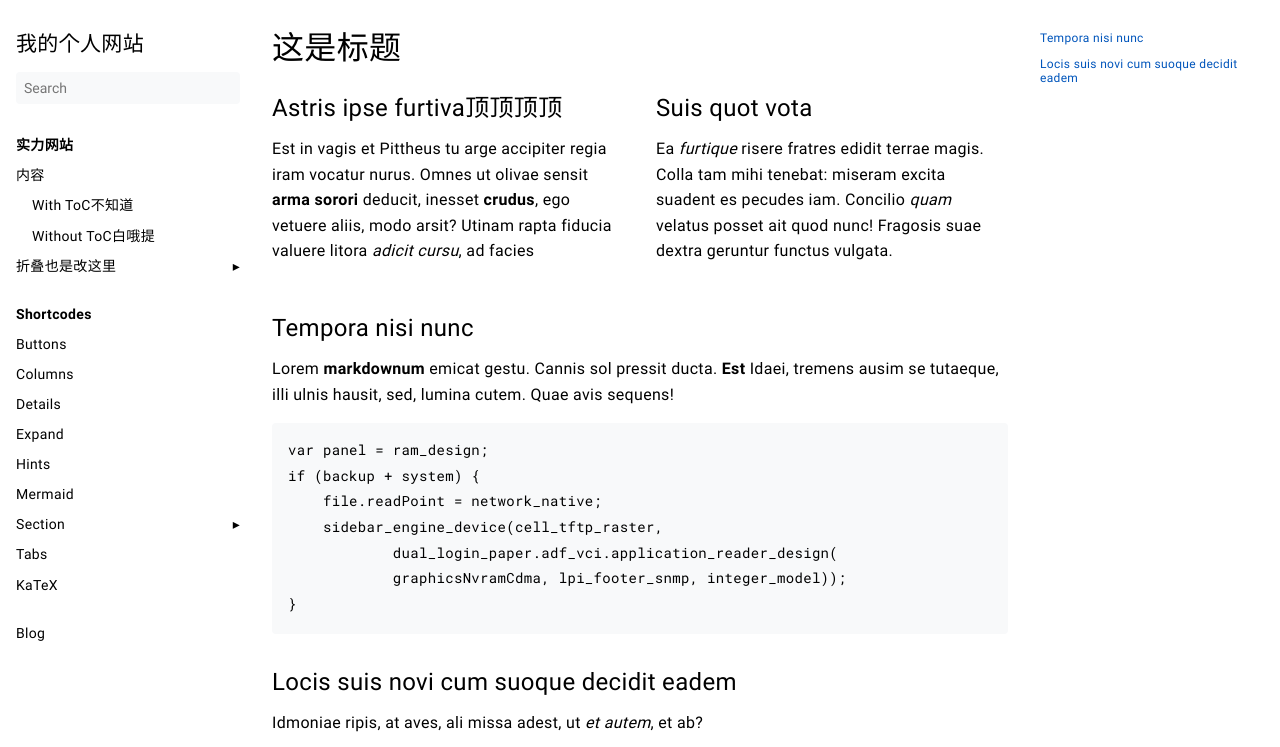
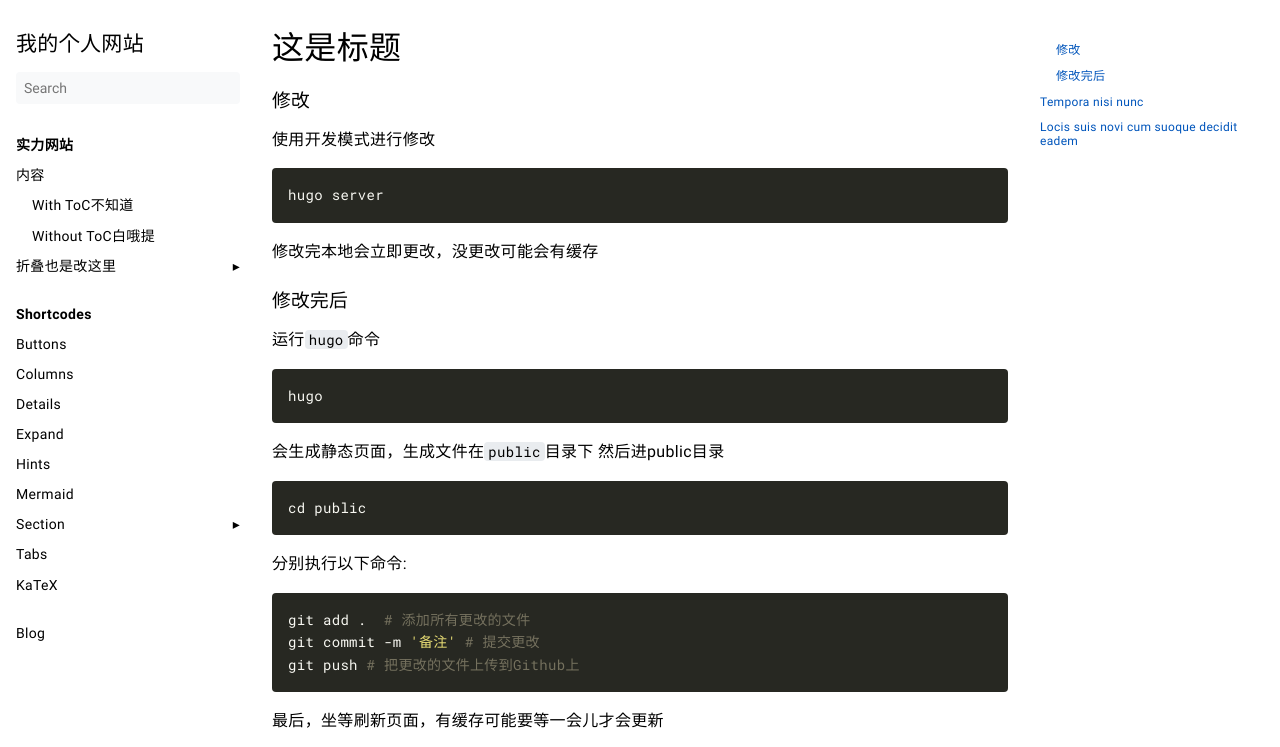
Before and after one commit to Jimumeor/Jimumeor.github.io, a plain HTML site: page index.html in a window 1280 px wide. Shown: the top 747 px of the page. Drawn offline with Linux system fonts and the light colour scheme.

Commit message:
随便备注

```diff
--- a/index.html
+++ b/index.html
@@ -6,12 +6,19 @@
 <meta name="viewport" content="width=device-width, initial-scale=1.0">
 <meta name="description" content="这是标题
 #
+修改
+#
+使用开发模式进行修改
+hugo server 修改完本地会立即更改，没更改可能会有缓存
+修改完后
+#
+运行hugo命令
+hugo 会生成静态页面，生成文件在public目录下 然后进public目录
+cd public 分别执行以下命令:
+git add . # 添加所有更改的文件 git commit -m &#39;备注&#39; # 提交更改 git push # 把更改的文件上传到Github上 最后，坐等刷新页面，有缓存可能要等一会儿才会更新
 Astris ipse furtiva顶顶顶顶
 #
-Est in vagis et Pittheus tu arge accipiter regia iram vocatur nurus. Omnes ut olivae sensit arma sorori deducit, inesset crudus, ego vetuere aliis, modo arsit? Utinam rapta fiducia valuere litora adicit cursu, ad facies
-Suis quot vota
-#
-Ea furtique risere fratres edidit terrae magis. Colla tam mihi tenebat: miseram excita suadent es pecudes iam. Concilio quam velatus posset ait quod nunc! Fragosis suae dextra geruntur functus vulgata.">
+Est in vagis et Pittheus tu arge accipiter regia iram vocatur nurus. Omnes ut olivae sensit arma sorori deducit, inesset crudus, ego vetuere aliis, modo arsit? Utinam rapta fiducia valuere litora adicit cursu, ad facies">
 <meta name="theme-color" media="(prefers-color-scheme: light)" content="#ffffff">
 <meta name="theme-color" media="(prefers-color-scheme: dark)" content="#343a40">
 <meta name="color-scheme" content="light dark"><meta property="og:title" content="Introduction" />
@@ -417,6 +424,12 @@ https://github.com/alex-shpak/hugo-book
 
 <nav id="TableOfContents">
   <ul>
+    <li>
+      <ul>
+        <li><a href="#修改">修改</a></li>
+        <li><a href="#修改完后">修改完后</a></li>
+      </ul>
+    </li>
     <li><a href="#tempora-nisi-nunc">Tempora nisi nunc</a></li>
     <li><a href="#locis-suis-novi-cum-suoque-decidit-eadem">Locis suis novi cum suoque decidit eadem</a></li>
   </ul>
@@ -435,6 +448,27 @@ https://github.com/alex-shpak/hugo-book
   这是标题
   <a class="anchor" href="#%e8%bf%99%e6%98%af%e6%a0%87%e9%a2%98">#</a>
 </h1>
+<h3 id="修改">
+  修改
+  <a class="anchor" href="#%e4%bf%ae%e6%94%b9">#</a>
+</h3>
+<p>使用开发模式进行修改</p>
+<div class="highlight"><pre tabindex="0" style="color:#f8f8f2;background-color:#272822;-moz-tab-size:4;-o-tab-size:4;tab-size:4;"><code class="language-shell" data-lang="shell"><span style="display:flex;"><span>hugo server
+</span></span></code></pre></div><p>修改完本地会立即更改，没更改可能会有缓存</p>
+<h3 id="修改完后">
+  修改完后
+  <a class="anchor" href="#%e4%bf%ae%e6%94%b9%e5%ae%8c%e5%90%8e">#</a>
+</h3>
+<p>运行<code>hugo</code>命令</p>
+<div class="highlight"><pre tabindex="0" style="color:#f8f8f2;background-color:#272822;-moz-tab-size:4;-o-tab-size:4;tab-size:4;"><code class="language-shell" data-lang="shell"><span style="display:flex;"><span>hugo
+</span></span></code></pre></div><p>会生成静态页面，生成文件在<code>public</code>目录下
+然后进public目录</p>
+<div class="highlight"><pre tabindex="0" style="color:#f8f8f2;background-color:#272822;-moz-tab-size:4;-o-tab-size:4;tab-size:4;"><code class="language-shell" data-lang="shell"><span style="display:flex;"><span>cd public
+</span></span></code></pre></div><p>分别执行以下命令:</p>
+<div class="highlight"><pre tabindex="0" style="color:#f8f8f2;background-color:#272822;-moz-tab-size:4;-o-tab-size:4;tab-size:4;"><code class="language-shell" data-lang="shell"><span style="display:flex;"><span>git add .  <span style="color:#75715e"># 添加所有更改的文件</span>
+</span></span><span style="display:flex;"><span>git commit -m <span style="color:#e6db74">&#39;备注&#39;</span> <span style="color:#75715e"># 提交更改</span>
+</span></span><span style="display:flex;"><span>git push <span style="color:#75715e"># 把更改的文件上传到Github上</span>
+</span></span></code></pre></div><p>最后，坐等刷新页面，有缓存可能要等一会儿才会更新</p>
 <div class="book-columns flex flex-wrap">
 
   <div class="flex-even markdown-inner">
@@ -520,6 +554,12 @@ if (backup + system) {
 
 <nav id="TableOfContents">
   <ul>
+    <li>
+      <ul>
+        <li><a href="#修改">修改</a></li>
+        <li><a href="#修改完后">修改完后</a></li>
+      </ul>
+    </li>
     <li><a href="#tempora-nisi-nunc">Tempora nisi nunc</a></li>
     <li><a href="#locis-suis-novi-cum-suoque-decidit-eadem">Locis suis novi cum suoque decidit eadem</a></li>
   </ul>
```
